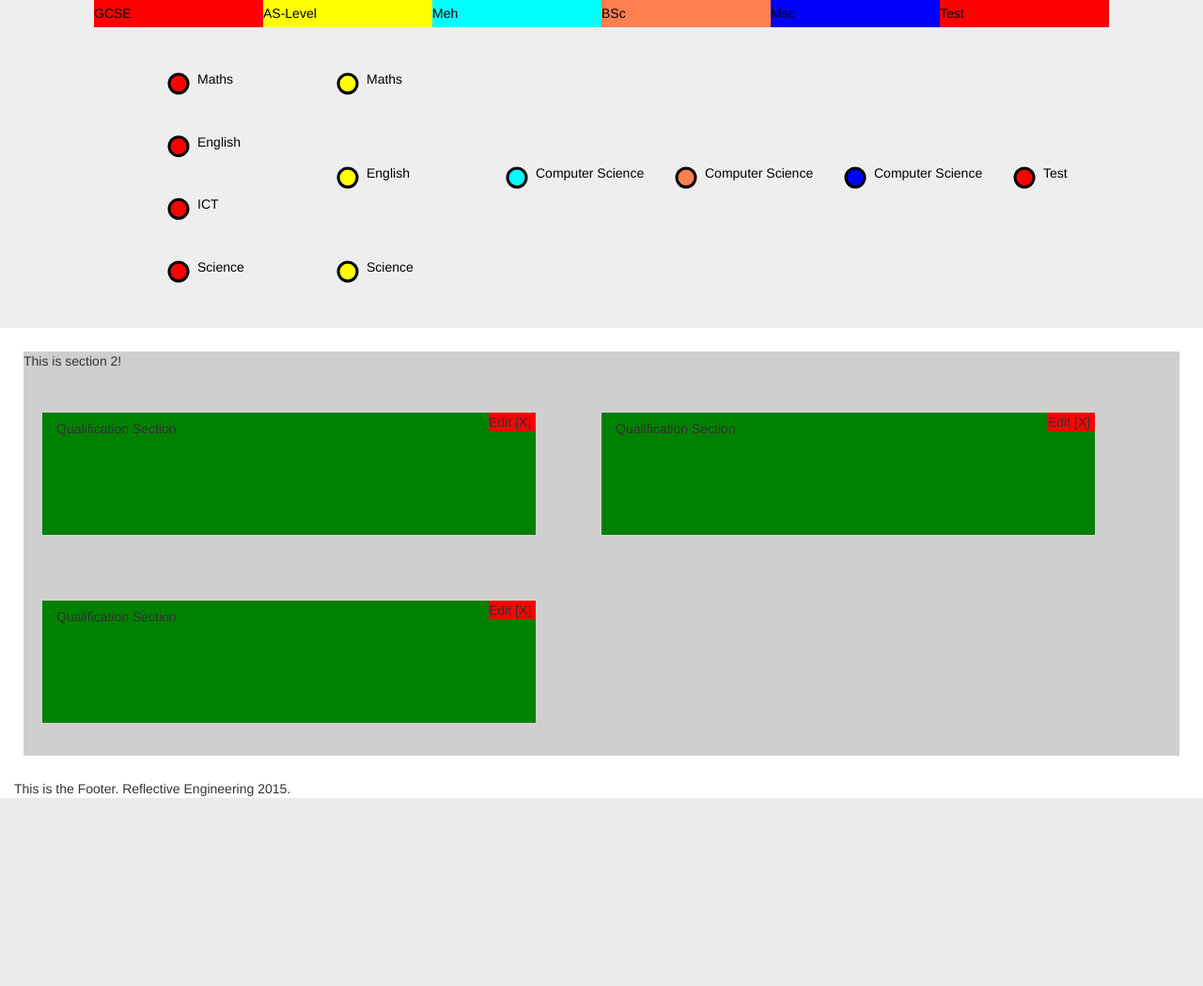
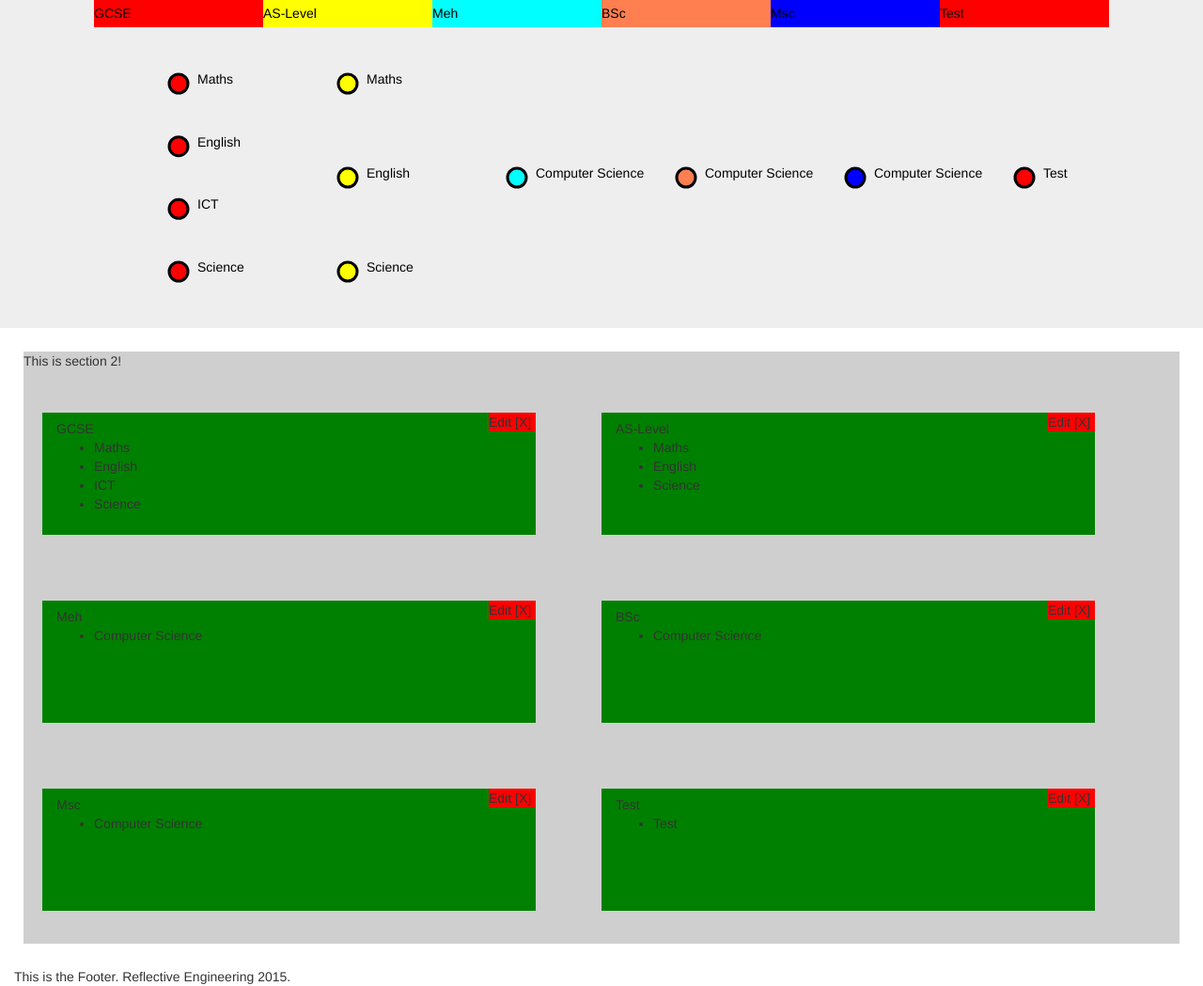
Before and after one commit to dc950/Pathways, a Flask app: page /pathway in a window 1280 px wide. Shown: the part 123-1172 px from the top of the page at 94% size. Before the commit the page ends 972 px from the top, so only its background shows below. Run offline with Flask 2, Linux system fonts and the light colour scheme; some libraries are stand-ins or nearby versions.

Commit message:
Qualification boxes now show the subjects in each qualification

```diff
--- a/app/static/js/pathway.js
+++ b/app/static/js/pathway.js
@@ -134,7 +134,18 @@ $(document).ready(function(){
     	//Qualification Sections
     	console.log("No. Qual Sections: " + newCircles.length);
     	$.each(newCircles, function(index, value){
-    		$("#qualification-container")
+    		var el = $("<div class='col-md-5 col-sm-5 qualifification-section'></div>");
+			$("#qualification-container").append(el);
+			el.append("<div class='edit-button' role='button'>Edit [X]</div>");
+			el.append("<div>" + value.qualification + "</div>");
+
+			var li = $("<ul></ul>");
+			el.append(li);
+
+			$.each(value.subjects[0], function(index2, value2){
+				li.append("<li>" + value2.__data__.name + "</li>");
+				console.log(value2.__data__.name);
+			});
     	});
 
 	});
--- a/app/templates/pathway.html
+++ b/app/templates/pathway.html
@@ -17,18 +17,5 @@
 <!-- Main content block for page -->
 {% block main_content %}
     <p>This is section 2!</p>
-    <div class="row" id="qualification-container">
-		<div class="col-md-5 col-sm-5 qualifification-section">
-			<div class="edit-button" role="button">Edit [X]</div>
-			Qualification Section
-		</div>
-		<div class="col-md-5 col-sm-5 qualifification-section">
-			<div class="edit-button" role="button">Edit [X]</div>
-			Qualification Section
-		</div>
-		<div class="col-md-5 col-sm-5 qualifification-section">
-			<div class="edit-button" role="button">Edit [X]</div>
-			Qualification Section
-		</div>
-	</div>
+    <div class="row" id="qualification-container"></div>
 {% endblock %}
```
